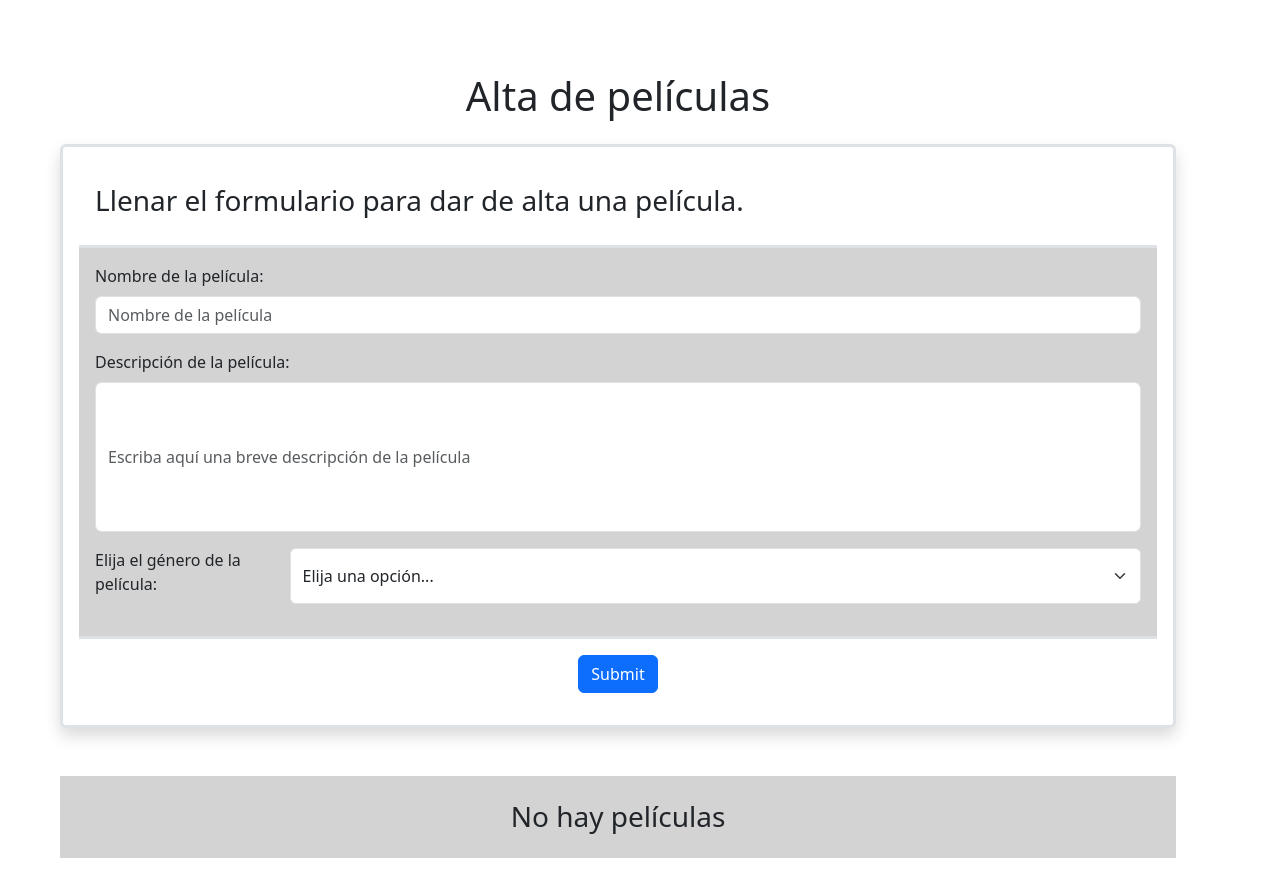
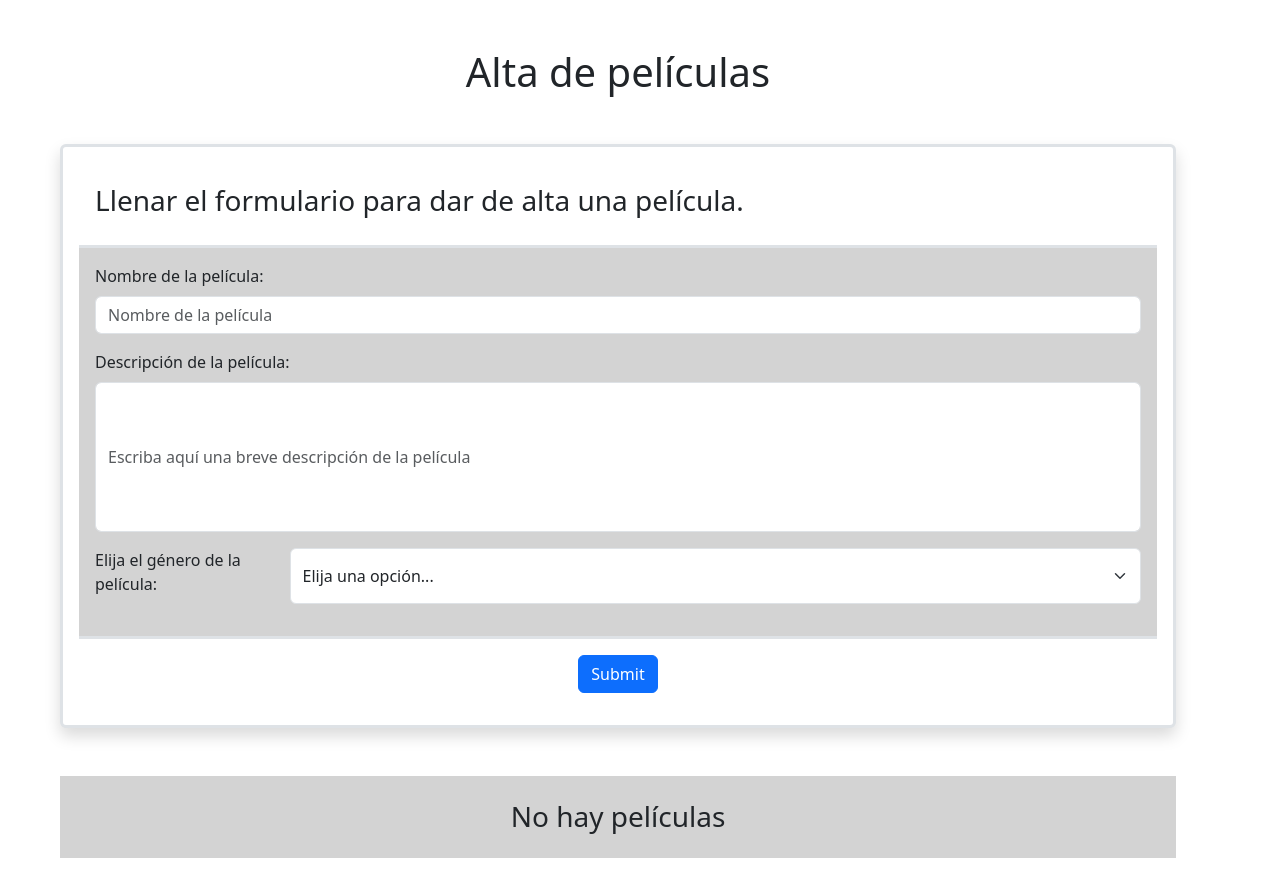
Before and after one commit to EmiTorres93/RCS-43i-React_exercise10, a React (Vite) app: page / in a window 1280 px wide. Shown: the top 896 px of the page. Built offline with nearby package versions, Linux system fonts and the light colour scheme.

Commit message:
agrego espaciado

```diff
--- a/src/App.jsx
+++ b/src/App.jsx
@@ -8,7 +8,7 @@ function App() {
   return (
     <>
       <Container className="mainPage m-5">
-        <h1 className="text-center my-4">Alta de películas</h1>
+        <h1 className="text-center mb-5">Alta de películas</h1>
         <Formulario></Formulario>
       </Container>
     </>
```
